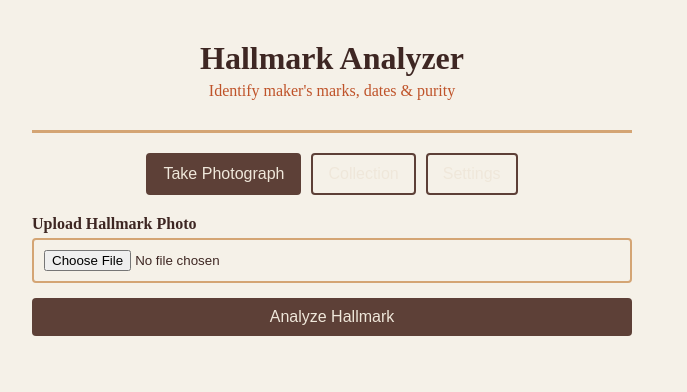
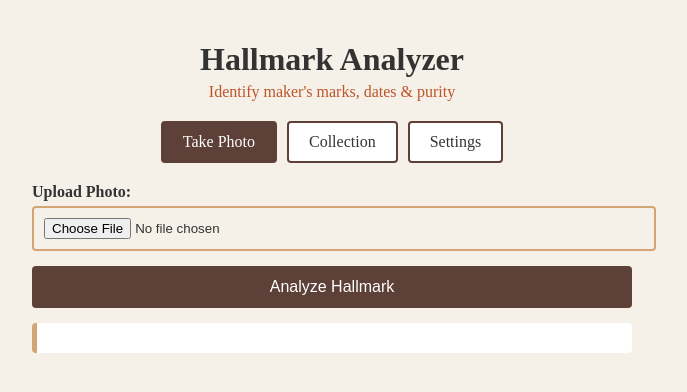
Before and after one commit to myplacehallmark/hallmark-analyzer, a plain HTML site: page index.html in a window 1280 px wide. Shown: the whole page, without its empty margins (308-995 px from the left). Drawn offline with Linux system fonts and the light colour scheme.

Commit message:
Update index.html

```diff
--- a/index.html
+++ b/index.html
@@ -1,193 +1,126 @@
 <!DOCTYPE html>
-<html lang="en">
+<html>
 <head>
     <meta charset="UTF-8">
     <meta name="viewport" content="width=device-width, initial-scale=1.0">
     <title>Hallmark Analyzer</title>
     <style>
-        * { margin: 0; padding: 0; box-sizing: border-box; }
-
-        body {
-            font-family: serif;
-            background: #f5f1e8;
-            color: #3e2723;
-            padding: 20px;
-        }
-
+        body { font-family: serif; background: #f5f1e8; color: #333; margin: 0; padding: 20px; }
         .container { max-width: 600px; margin: 0 auto; }
-
-        header { text-align: center; padding: 20px 0; border-bottom: 3px solid #d4a574; margin-bottom: 20px; }
-        h1 { font-size: 2em; margin-bottom: 5px; }
-        .tagline { color: #bf5329; margin-bottom: 10px; }
-
-        .tabs { display: flex; gap: 10px; margin-bottom: 20px; justify-content: center; flex-wrap: wrap; }
-        .tab-btn { padding: 10px 15px; border: 2px solid #5d4037; background: #f5f1e8; cursor: pointer; border-radius: 4px; }
-        .tab-btn.active { background: #5d4037; color: #efe7da; }
-
-        .tab-content { display: none; }
-        .tab-content.active { display: block; }
-
+        h1 { text-align: center; font-size: 2em; margin-bottom: 5px; }
+        .subtitle { text-align: center; color: #bf5329; margin-bottom: 20px; }
+        .tabs { display: flex; gap: 10px; margin-bottom: 20px; justify-content: center; }
+        .tab { padding: 10px 20px; background: white; border: 2px solid #5d4037; cursor: pointer; border-radius: 4px; }
+        .tab.active { background: #5d4037; color: white; }
+        .content { display: none; }
+        .content.show { display: block; }
         label { display: block; margin: 15px 0 5px 0; font-weight: bold; }
         input[type="file"] { width: 100%; padding: 10px; border: 2px solid #d4a574; border-radius: 4px; }
-
-        button { padding: 10px 20px; background: #5d4037; color: #efe7da; border: none; cursor: pointer; border-radius: 4px; font-size: 1em; }
+        button { width: 100%; padding: 12px; background: #5d4037; color: white; border: none; cursor: pointer; font-size: 1em; margin-top: 15px; border-radius: 4px; }
         button:hover { background: #bf5329; }
-
-        .btn-full { width: 100%; margin-top: 15px; }
-
-        img { max-width: 100%; margin: 15px 0; border-radius: 4px; border: 2px solid #d4a574; }
-
-        .result { background: #f5f1e8; border-left: 5px solid #d4a574; padding: 15px; margin: 15px 0; border-radius: 4px; }
-        .item { background: #f5f1e8; padding: 15px; margin: 10px 0; border-left: 4px solid #d4a574; border-radius: 4px; }
-        .empty { text-align: center; padding: 40px; color: #5d4037; }
-
-        .error { background: #ffebee; color: #c62828; padding: 10px; border-radius: 4px; margin: 10px 0; }
+        #preview { max-width: 100%; margin: 15px 0; border-radius: 4px; display: none; }
+        #result { background: white; padding: 15px; margin: 15px 0; border-left: 5px solid #d4a574; border-radius: 4px; }
+        .item { background: white; padding: 15px; margin: 10px 0; border-left: 4px solid #d4a574; border-radius: 4px; }
+        .empty { text-align: center; padding: 40px; color: #999; }
     </style>
 </head>
 <body>
     <div class="container">
-        <header>
-            <h1>Hallmark Analyzer</h1>
-            <div class="tagline">Identify maker's marks, dates & purity</div>
-        </header>
+        <h1>Hallmark Analyzer</h1>
+        <div class="subtitle">Identify maker's marks, dates & purity</div>
 
         <div class="tabs">
-            <button class="tab-btn active" onclick="switchTab('analyze')">Take Photograph</button>
-            <button class="tab-btn" onclick="switchTab('collection')">Collection</button>
-            <button class="tab-btn" onclick="switchTab('settings')">Settings</button>
+            <div class="tab active" onclick="showTab(0)">Take Photo</div>
+            <div class="tab" onclick="showTab(1)">Collection</div>
+            <div class="tab" onclick="showTab(2)">Settings</div>
         </div>
 
-        <!-- ANALYZE TAB -->
-        <div id="analyze" class="tab-content active">
-            <label>Upload Hallmark Photo</label>
-            <input type="file" id="photoInput" accept="image/*" onchange="previewPhoto()">
-            <img id="preview" style="display: none;">
-
-            <button class="btn-full" onclick="analyzePhoto()">Analyze Hallmark</button>
-
+        <!-- TAB 1: ANALYZE -->
+        <div class="content show">
+            <label>Upload Photo:</label>
+            <input type="file" id="file" accept="image/*">
+            <img id="preview">
+            <button onclick="analyzeImage()">Analyze Hallmark</button>
             <div id="result"></div>
         </div>
 
-        <!-- COLLECTION TAB -->
-        <div id="collection" class="tab-content">
-            <div id="collectionContent"></div>
+        <!-- TAB 2: COLLECTION -->
+        <div class="content">
+            <div id="collection"></div>
         </div>
 
-        <!-- SETTINGS TAB -->
-        <div id="settings" class="tab-content">
-            <div class="item">
-                <h3>Daily Usage</h3>
-                <p id="usageText">0 / 3 analyses used today</p>
-            </div>
-            <div class="item">
-                <h3>Premium</h3>
-                <p>$3.99/month for unlimited analyses</p>
-                <button style="width: 100%; margin-top: 10px; background: #bf5329;">Upgrade</button>
-            </div>
+        <!-- TAB 3: SETTINGS -->
+        <div class="content">
+            <h3>Daily Usage</h3>
+            <p id="usage">0 / 3 analyses</p>
+            <h3>Premium</h3>
+            <p>$3.99/month for unlimited</p>
         </div>
     </div>
 
     <script>
-        function switchTab(tab) {
-            document.querySelectorAll('.tab-content').forEach(el => el.classList.remove('active'));
-            document.querySelectorAll('.tab-btn').forEach(el => el.classList.remove('active'));
-            document.getElementById(tab).classList.add('active');
-            event.target.classList.add('active');
-            if (tab === 'collection') loadCollection();
-        }
+        document.getElementById('file').addEventListener('change', function() {
+            if (this.files && this.files[0]) {
+                var reader = new FileReader();
+                reader.onload = function(e) {
+                    document.getElementById('preview').src = e.target.result;
+                    document.getElementById('preview').style.display = 'block';
+                };
+                reader.readAsDataURL(this.files[0]);
+            }
+        });
 
-        function previewPhoto() {
-            const input = document.getElementById('photoInput');
-            const preview = document.getElementById('preview');
-
-            if (input.files && input.files[0]) {
-                const reader = new FileReader();
-                reader.onload = function(e) {
-                    preview.src = e.target.result;
-                    preview.style.display = 'block';
-                };
-                reader.readAsDataURL(input.files[0]);
-            }
-        }
-
-        function analyzePhoto() {
-            const fileInput = document.getElementById('photoInput');
-            const resultDiv = document.getElementById('result');
-
-            if (!fileInput.files || !fileInput.files[0]) {
-                resultDiv.innerHTML = '<div class="error">Please select a photo first</div>';
+        function analyzeImage() {
+            var file = document.getElementById('file').files[0];
+            if (!file) {
+                alert('Please select a photo');
                 return;
             }
 
-            const demoResult = `
-                <div class="result">
-                    <strong>Maker/Assay Mark:</strong> London Assay Office<br><br>
-                    <strong>Date:</strong> 1920-1930<br><br>
-                    <strong>Metal Type:</strong> Gold<br><br>
-                    <strong>Purity:</strong> 18 Carat (750 fineness)<br><br>
-                    <strong>Features:</strong> Lion passant, Crown, Date letter<br><br>
-                    <strong>Location:</strong> United Kingdom
-                </div>
-            `;
+            var result = '<strong>Maker:</strong> London Assay<br><strong>Date:</strong> 1920-1930<br><strong>Metal:</strong> 18K Gold<br><strong>Purity:</strong> 750 fineness';
+            document.getElementById('result').innerHTML = result;
 
-            resultDiv.innerHTML = demoResult;
+            var items = JSON.parse(localStorage.getItem('items') || '[]');
+            items.unshift({id: Date.now(), text: 'London Assay | 1920-1930 | Gold'});
+            localStorage.setItem('items', JSON.stringify(items));
 
-            let collection = JSON.parse(localStorage.getItem('hallmarkCollection') || '[]');
-            collection.unshift({
-                id: Date.now(),
-                date: new Date().toLocaleString(),
-                analysis: 'London Assay Office | 1920-1930 | 18 Carat Gold'
-            });
-            localStorage.setItem('hallmarkCollection', JSON.stringify(collection));
+            var today = new Date().toDateString();
+            var usage = JSON.parse(localStorage.getItem('usage') || '{"date":"","count":0}');
+            if (usage.date === today) usage.count++; else { usage.date = today; usage.count = 1; }
+            localStorage.setItem('usage', JSON.stringify(usage));
+            document.getElementById('usage').innerText = usage.count + ' / 3 analyses';
+        }
 
-            const today = new Date().toDateString();
-            let usage = JSON.parse(localStorage.getItem('hallmarkUsage') || '{"date":"","count":0}');
-            if (usage.date === today) {
-                usage.count++;
-            } else {
-                usage.date = today;
-                usage.count = 1;
-            }
-            localStorage.setItem('hallmarkUsage', JSON.stringify(usage));
+        function showTab(n) {
+            var contents = document.querySelectorAll('.content');
+            var tabs = document.querySelectorAll('.tab');
+            contents.forEach(function(el) { el.classList.remove('show'); });
+            tabs.forEach(function(el) { el.classList.remove('active'); });
+            contents[n].classList.add('show');
+            tabs[n].classList.add('active');
+
+            if (n === 1) loadCollection();
         }
 
         function loadCollection() {
-            const collection = JSON.parse(localStorage.getItem('hallmarkCollection') || '[]');
-            const contentDiv = document.getElementById('collectionContent');
-
-            if (collection.length === 0) {
-                contentDiv.innerHTML = '<div class="empty">Your collection is empty</div>';
-                return;
-            }
-
-            contentDiv.innerHTML = collection.map(item => `
-                <div class="item">
-                    <div style="font-size: 0.9em; color: #5d4037; margin-bottom: 8px;">${item.date}</div>
-                    <div>${item.analysis}</div>
-                    <button onclick="deleteItem(${item.id})" style="margin-top: 10px; background: #bf5329;">Delete</button>
-                </div>
-            `).join('');
+            var items = JSON.parse(localStorage.getItem('items') || '[]');
+            var html = items.length ? items.map(function(item) {
+                return '<div class="item">' + item.text + ' <button onclick="deleteItem(' + item.id + ')" style="width:auto; padding:5px 10px; background:#bf5329;">Delete</button></div>';
+            }).join('') : '<div class="empty">Empty</div>';
+            document.getElementById('collection').innerHTML = html;
         }
 
         function deleteItem(id) {
-            let collection = JSON.parse(localStorage.getItem('hallmarkCollection') || '[]');
-            collection = collection.filter(item => item.id !== id);
-            localStorage.setItem('hallmarkCollection', JSON.stringify(collection));
+            var items = JSON.parse(localStorage.getItem('items') || '[]');
+            items = items.filter(function(item) { return item.id !== id; });
+            localStorage.setItem('items', JSON.stringify(items));
             loadCollection();
         }
 
-        window.onload = function() {
-            const today = new Date().toDateString();
-            let usage = JSON.parse(localStorage.getItem('hallmarkUsage') || '{"date":"","count":0}');
-
-            if (usage.date !== today) {
-                usage.date = today;
-                usage.count = 0;
-                localStorage.setItem('hallmarkUsage', JSON.stringify(usage));
-            }<input type="file" id="photoInput" accept="image/*" onchange="previewPhoto()" onclick="this.value=''">
-
-            document.getElementById('usageText').textContent = usage.count + ' / 3 analyses used today';
-        };
+        var usage = JSON.parse(localStorage.getItem('usage') || '{"date":"","count":0}');
+        var today = new Date().toDateString();
+        if (usage.date !== today) { usage.date = today; usage.count = 0; localStorage.setItem('usage', JSON.stringify(usage)); }
+        document.getElementById('usage').innerText = usage.count + ' / 3 analyses';
     </script>
 </body>
 </html>
```
